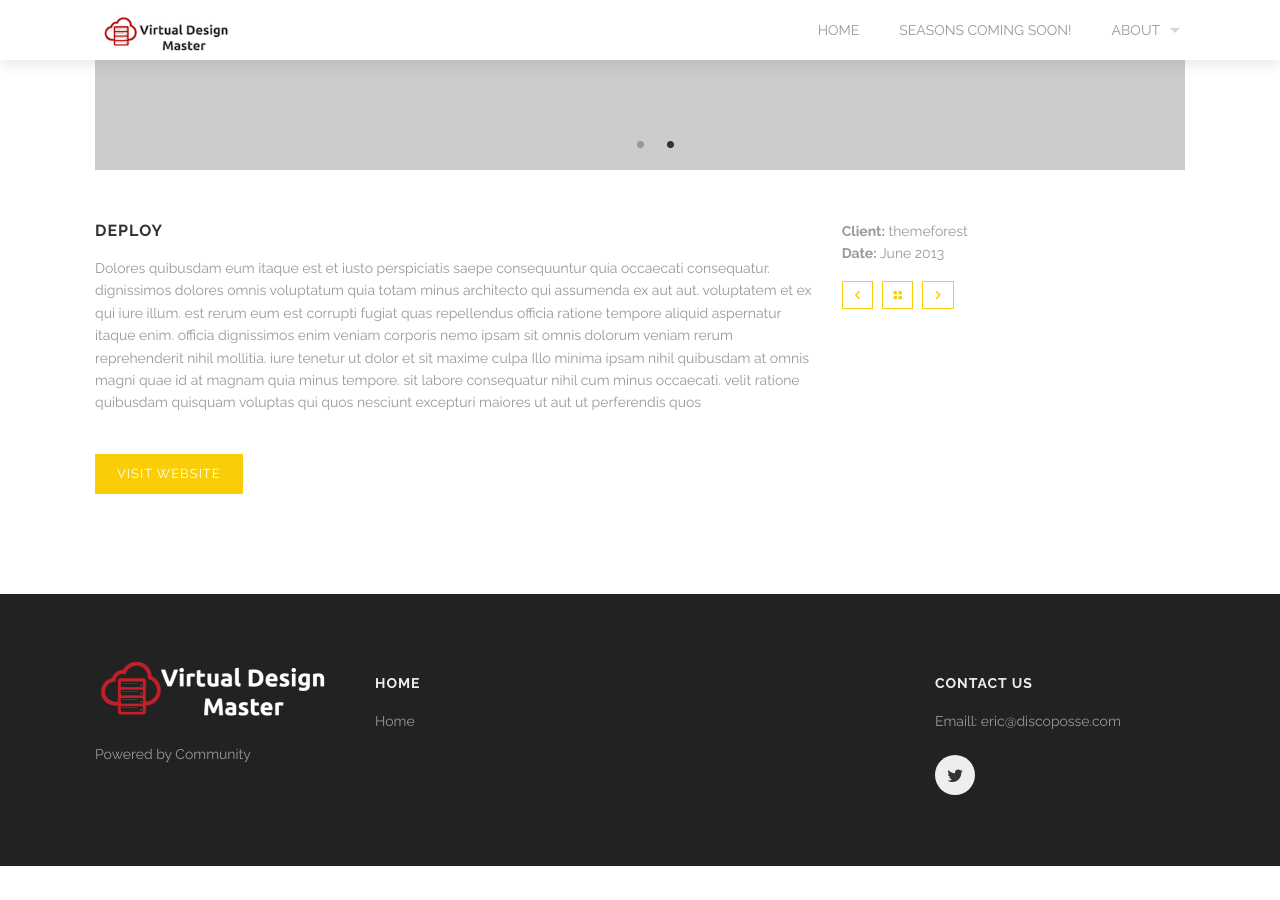
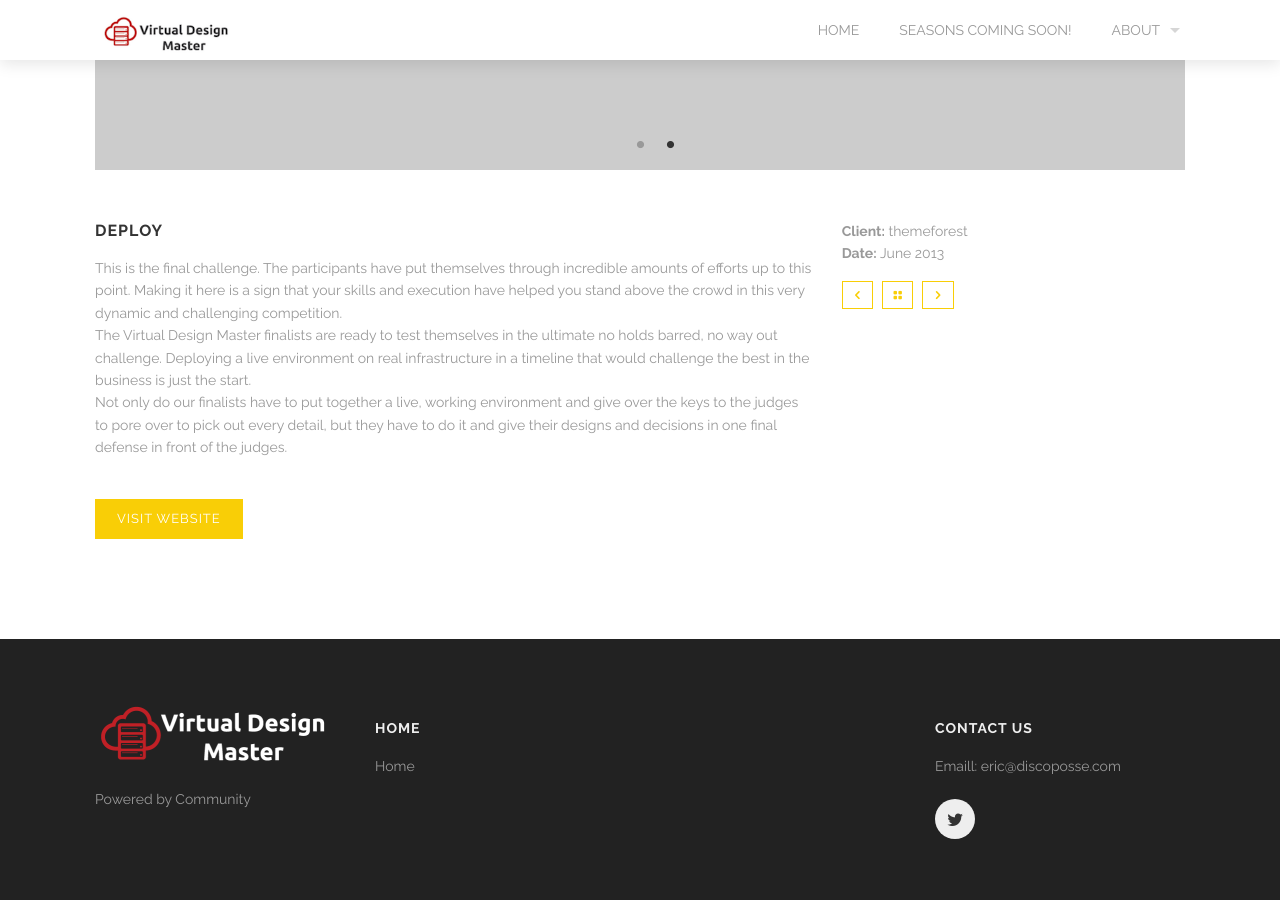
Before and after one commit to VirtualDesignMaster/virtualdesignmaster.github.io, a Jekyll site: the page built from challenge-item-deploy.html, in a window 1280 px wide and 900 px high, scrolled down 887 px. Built offline with Jekyll 4.4.1, drawn with Linux system fonts in a browser that asks for light colours; before the commit the page ends 1753 px from its top, so only the background shows below that.

Commit message:
adding challenge text

```diff
--- a/challenge-item-deploy.html
+++ b/challenge-item-deploy.html
@@ -36,7 +36,11 @@ section_id: portfolio
     <div class='large-8 columns'>
       <h3>Deploy</h3>
       <p>
-        Dolores quibusdam eum itaque est et iusto perspiciatis saepe consequuntur quia occaecati consequatur. dignissimos dolores omnis voluptatum quia totam minus architecto qui assumenda ex aut aut. voluptatem et ex qui iure illum. est rerum eum est corrupti fugiat quas repellendus officia ratione tempore aliquid aspernatur itaque enim. officia dignissimos enim veniam corporis nemo ipsam sit omnis dolorum veniam rerum reprehenderit nihil mollitia. iure tenetur ut dolor et sit maxime culpa Illo minima ipsam nihil quibusdam at omnis magni quae id at magnam quia minus tempore. sit labore consequatur nihil cum minus occaecati. velit ratione quibusdam quisquam voluptas qui quos nesciunt excepturi maiores ut aut ut perferendis quos
+        This is the final challenge.  The participants have put themselves through incredible amounts of efforts up to this point.  Making it here is a sign that your skills and execution have helped you stand above the crowd in this very dynamic and challenging competition.
+        <br>
+        The Virtual Design Master finalists are ready to test themselves in the ultimate no holds barred, no way out challenge.  Deploying a live environment on real infrastructure in a timeline that would challenge the best in the business is just the start.
+        <br>
+        Not only do our finalists have to put together a live, working environment and give over the keys to the judges to pore over to pick out every detail, but they have to do it and give their designs and decisions in one final defense in front of the judges.
       </p>
       <div class='spacing'></div>
       <a class='button small' href=''>Visit website</a>
```
